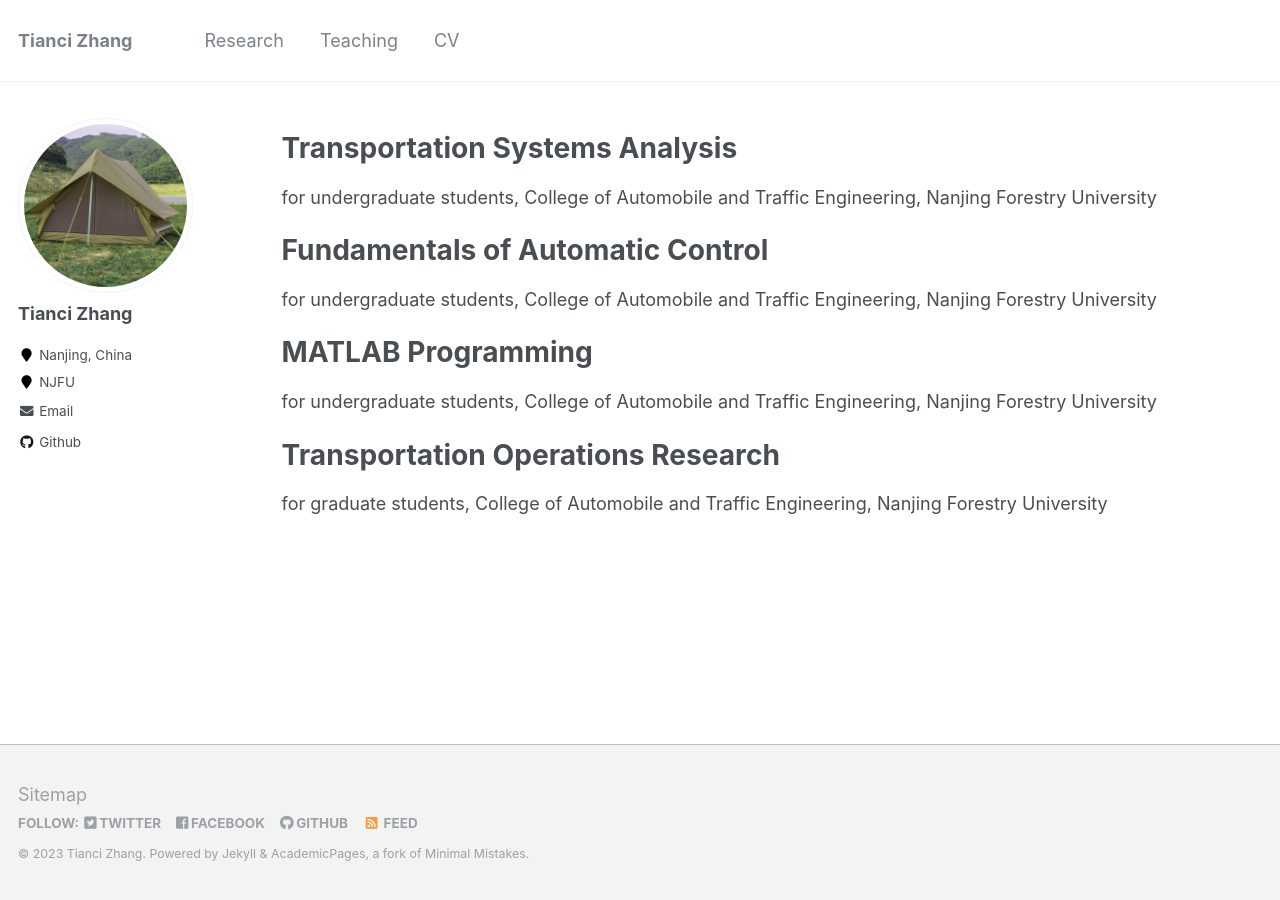
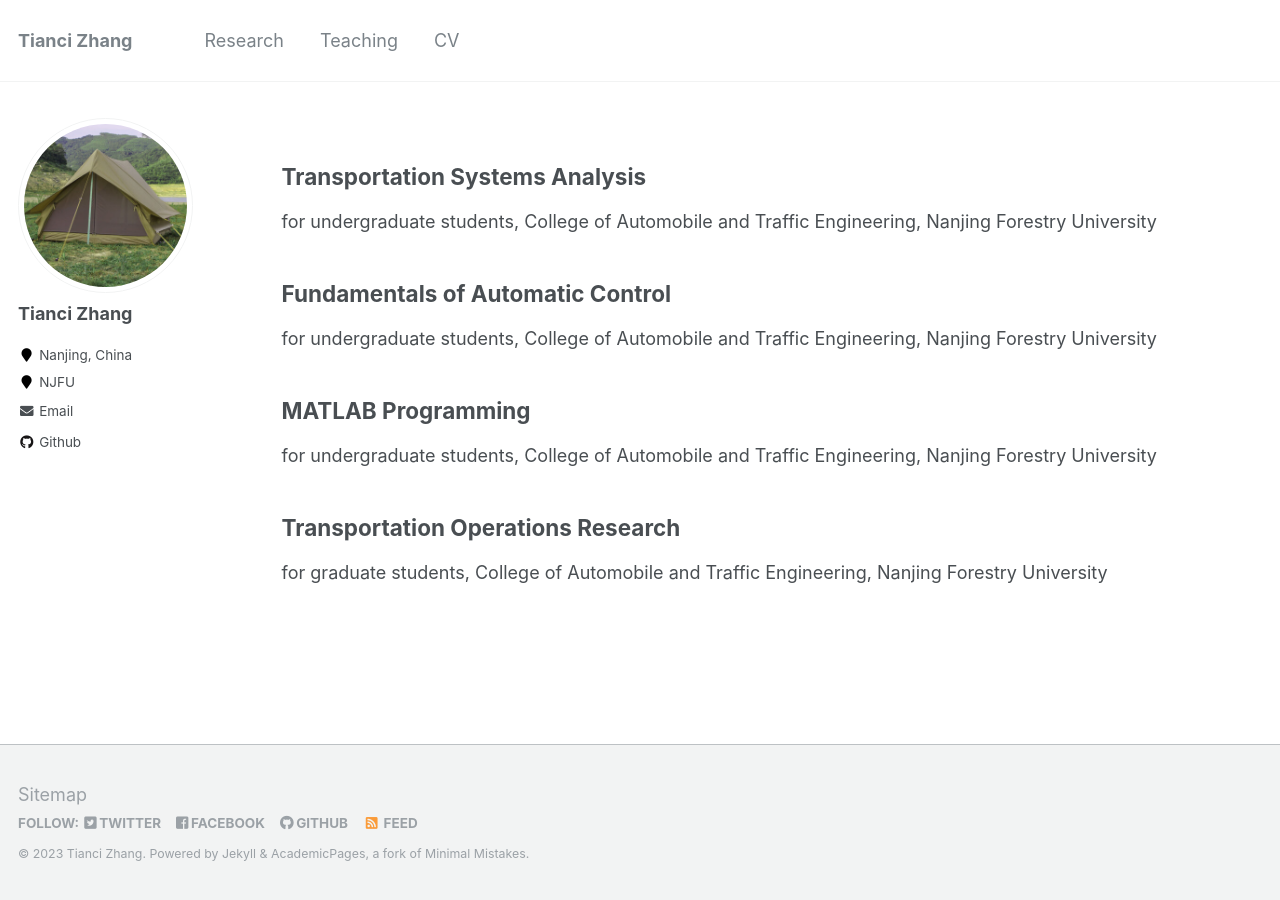
Before and after one commit to tiancivalen/tiancivalen.github.io, a Jekyll site: the page built from _pages/teaching.md, in a window 1280 px wide. Built offline with Jekyll 4.4.1, drawn with Linux system fonts in a browser that asks for light colours.

```diff
--- a/_pages/teaching.md
+++ b/_pages/teaching.md
@@ -5,14 +5,14 @@ permalink: /teaching/
 author_profile: true
 ---
 
-# Transportation Systems Analysis
+## Transportation Systems Analysis
 for undergraduate students, College of Automobile and Traffic Engineering, Nanjing Forestry University
 
-# Fundamentals of Automatic Control
+## Fundamentals of Automatic Control
 for undergraduate students, College of Automobile and Traffic Engineering, Nanjing Forestry University
 
-# MATLAB Programming
+## MATLAB Programming
 for undergraduate students, College of Automobile and Traffic Engineering, Nanjing Forestry University
 
-# Transportation Operations Research
+## Transportation Operations Research
 for graduate students, College of Automobile and Traffic Engineering, Nanjing Forestry University
```
